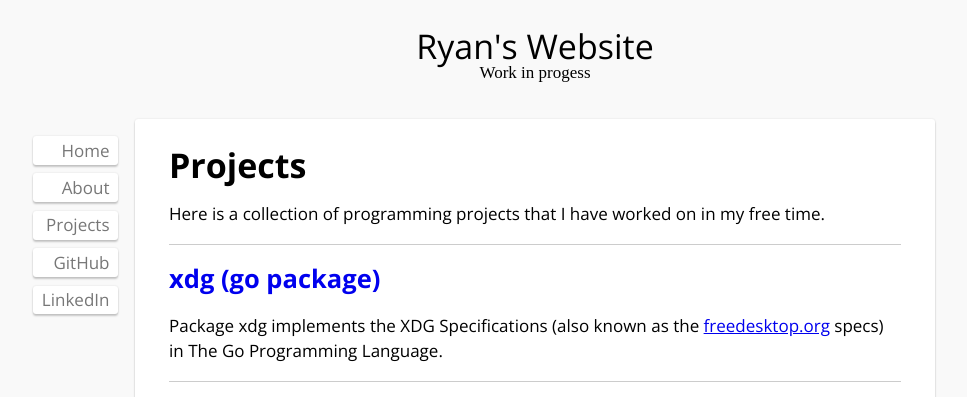
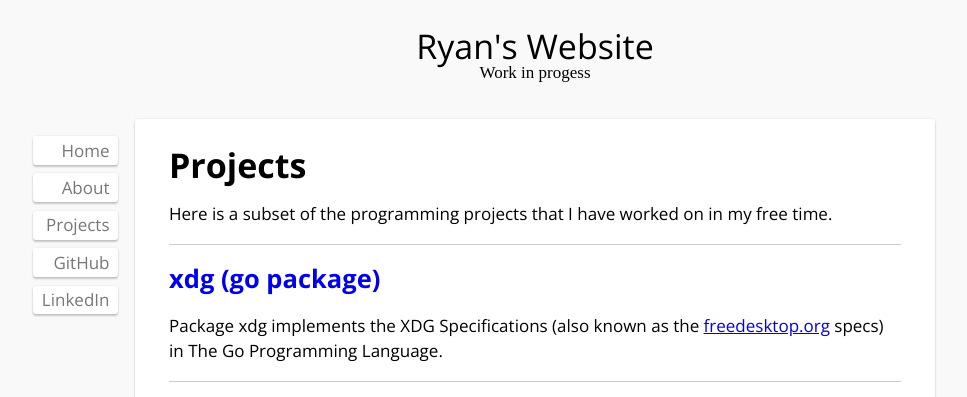
Before and after one commit to rkoesters/rkoesters.github.io, a Jekyll site: the page built from projects.md, in a window 1280 px wide. Shown: the top 397 px of the page, without its empty margins (105-1072 px from the left). Built offline with Jekyll 4.4.1, drawn with Linux system fonts in a browser that asks for light colours; nearby versions of some CDN libraries; some of the changed text lies outside the part shown.

Commit message:
Update projects.md.

```diff
--- a/projects.md
+++ b/projects.md
@@ -3,7 +3,7 @@ layout: page
 title: Projects
 ---
 
-Here is a collection of programming projects that I have worked on in my
+Here is a subset of the programming projects that I have worked on in my
 free time.
 
 ---
```
Also changed, not shown: other parts of projects.md (+0 -6 lines).
